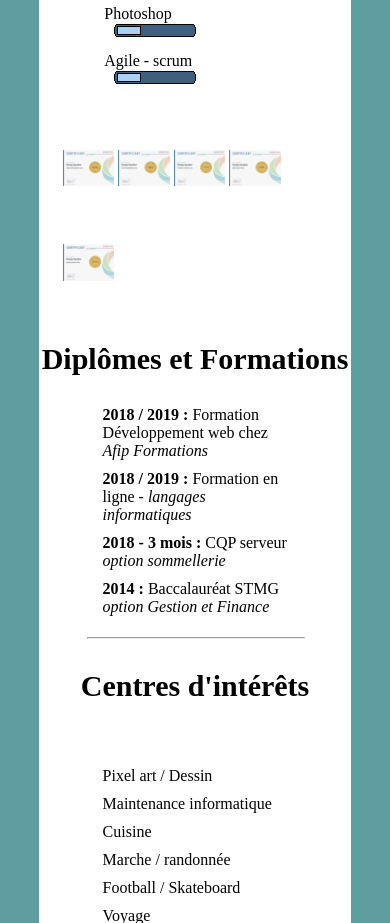
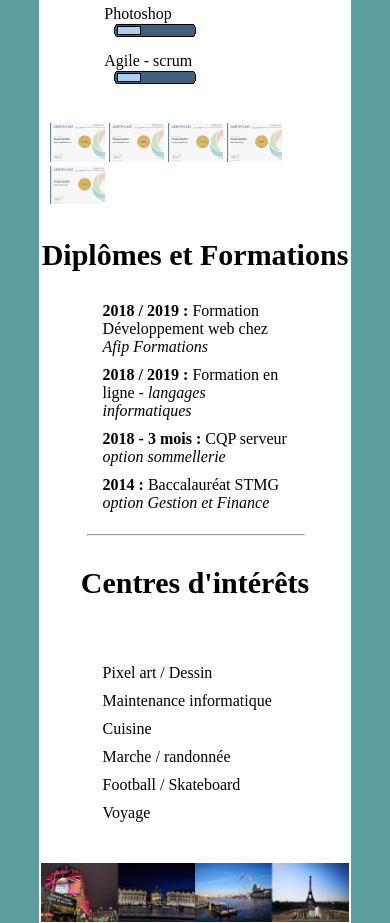
Before and after one commit to Gonthier974/CV, a plain HTML site: page index.html in a window 390 px wide. Shown: the part 2540-3463 px from the top of the page. Drawn offline with Linux system fonts and the light colour scheme.

Commit message:
Finission correction responsive

```diff
--- a/style.css
+++ b/style.css
@@ -188,13 +188,15 @@ h2:not(#competences h2) {
 }
 
 #certificat {
-    margin-left: 7%;
-    margin-right: 5%;
+    margin-left: 3%;
+    margin-right: 3%;
     padding: 0;
+    display: inline-block;
 }
 
 .certif {
-    margin: 10% 0 10% 0;
+    margin: 0;
+    padding: 0;
     width: 19%;
 
 }
```
